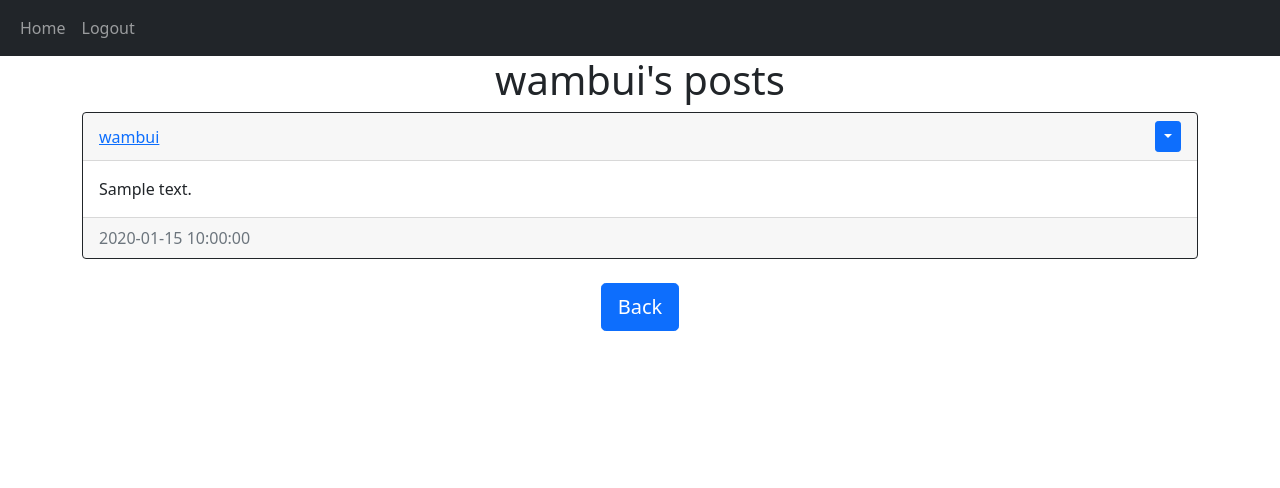
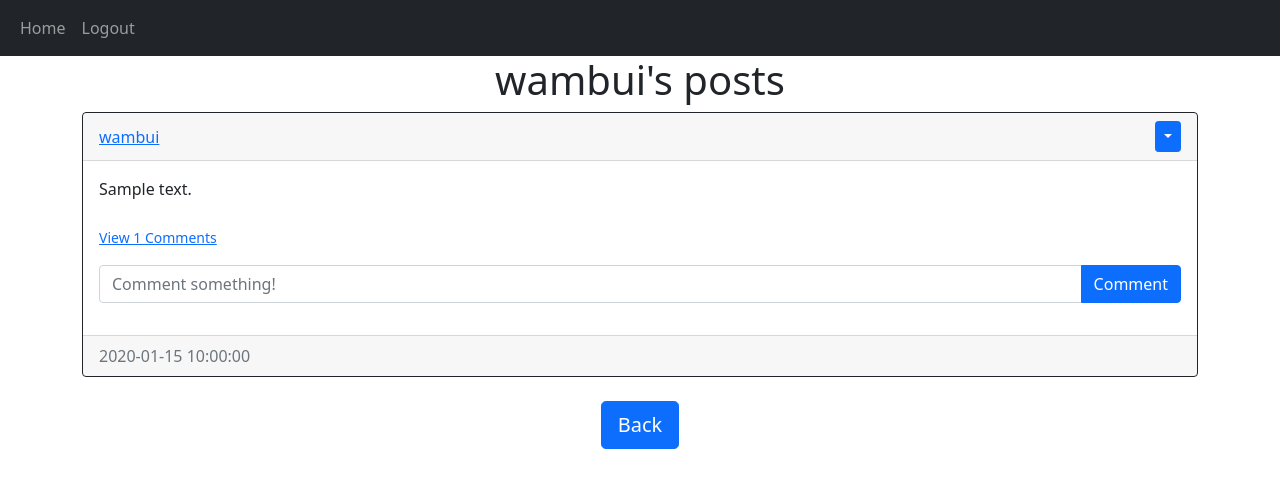
Before and after one commit to Teresiah-cpu/Blog_site, a Flask app: a page that uses website/templates/posts_div.html in a window 1280 px wide. Shown: the top 488 px of the page. Run offline with Flask 2, Linux system fonts and the light colour scheme; a user stored in the database is signed in; data comes from the database, SQL or seed files in the repository; tables that the repository leaves empty hold one stand-in row (values such as "Sample post").

Commit message:
ft:implement button for deleting comments

```diff
--- a/website/templates/posts_div.html
+++ b/website/templates/posts_div.html
@@ -19,6 +19,48 @@
         </div>
         <div class="card-body">
             <div class="card-text">{{post.text}}</div>
+            <br />
+            <div class="collapse" id="comments-{{post.id}}">
+                <div class="card">
+                    <div class="card-body" id="comments-expanded-{{post.id}}">
+                        {% for comment in post.comments %}
+                        <div class="d-flex justify-content-between align-items-center">
+                            <div>
+                                <a href="/posts/{{comment.user.username}}">{{comment.user.username}}</a>:
+                                {{comment.text}}
+                            </div>
+                            <div>
+                                <small class="text-muted"> {{comment.date_created}}</small>
+                                {% if user.id == comment.author or user.id == post.author %}
+                                <div class="btn-group">
+                                    <button type="button" class="btn btn-sm btn-primary dropdown-toggle"
+                                        data-bs-toggle="dropdown"></button>
+                                    <ul class="dropdown-menu">
+                                        <li>
+                                            <a href="/delete-comment/{{comment.id}}" class="dropdown-item">Delete</a>
+                                        </li>
+                                    </ul>
+                                </div>
+                                {% endif %}
+                            </div>
+                        </div>
+                        {% endfor %}
+                    </div>
+                </div>
+            </div>
+            <p class="card-text">
+                {% if post.comments|length > 0 %}
+                <a data-bs-toggle="collapse" href="#comments-{{post.id}}" role="button">
+                    <small>View {{post.comments|length}} Comments</small>
+                </a>
+                {% else %}
+                <small class="text-muted">No Comments</small>
+                {% endif %}
+            </p>
+            <form class="input-group mb-3" method="POST" action="/create-comment/{{post.id}}">
+                <input type="text" id="text" name="text" class="form-control" placeholder="Comment something!" />
+                <button type="submit" class="btn btn-primary">Comment</button>
+            </form>
         </div>
         <div class="card-footer text-muted">{{post.date_created}}</div>
     </div>
```
